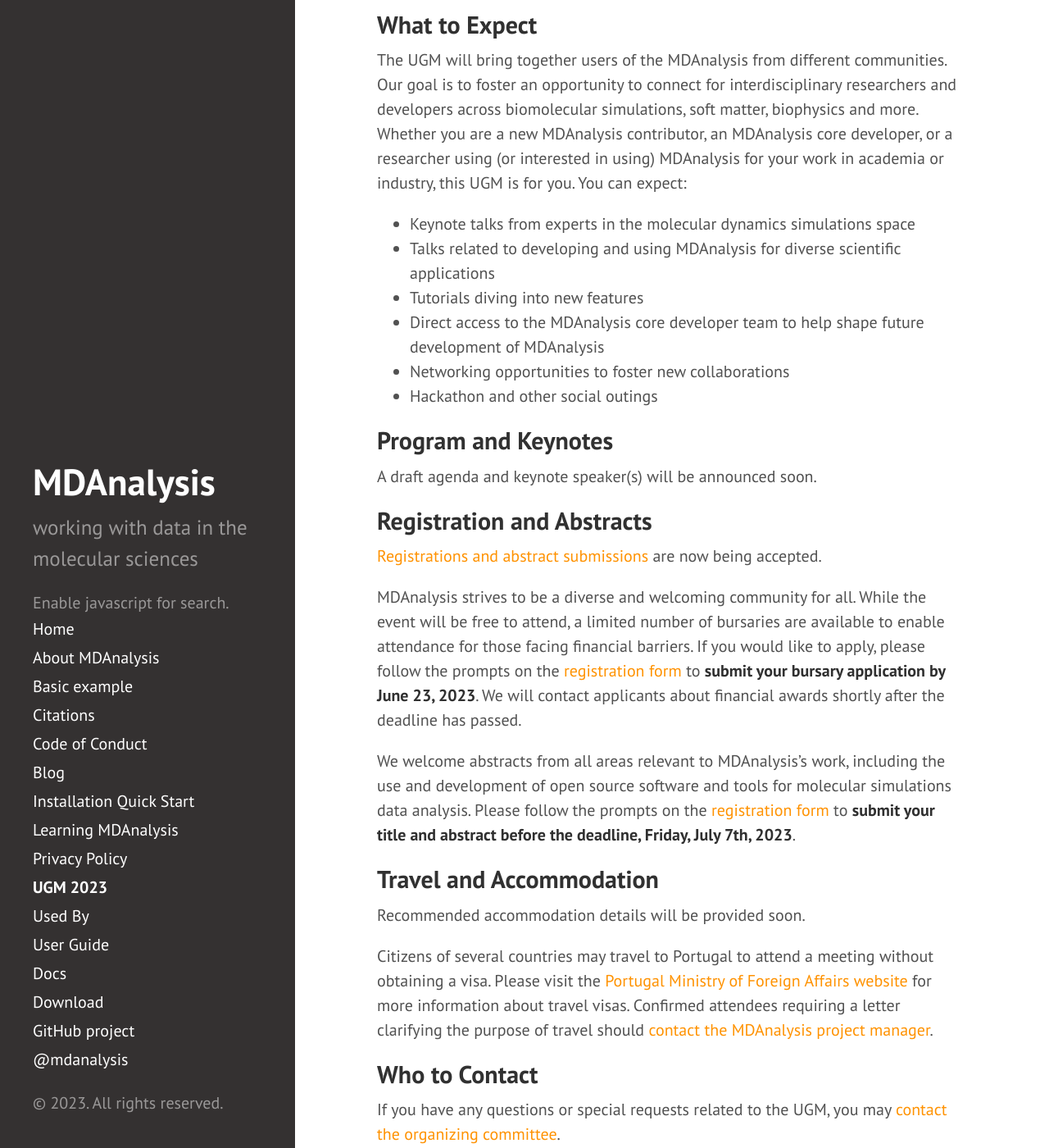
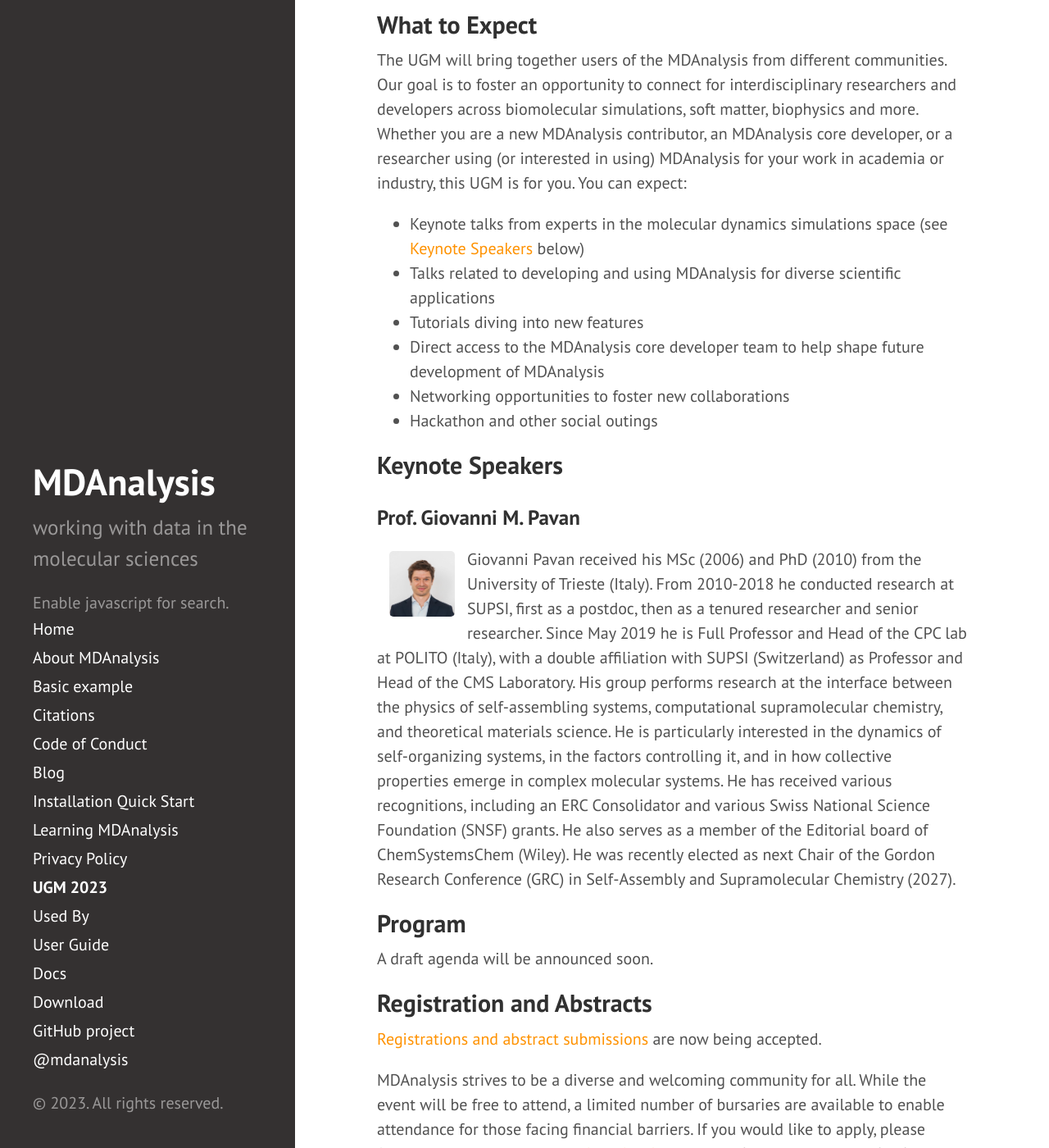
Before and after one commit to MDAnalysis/MDAnalysis.github.io, a Jekyll site: the page built from pages/ugm2023.md, in a window 1280 px wide and 1400 px high, scrolled down 767 px. Shown: the whole window at 82% size. Built offline with Jekyll 4.4.1, drawn with Linux system fonts in a browser that asks for light colours; comment, search, counter and statistics services are not loaded; some of the changed text lies outside the part shown.

Commit message:
Add Giovanni as keynote speaker to UGM page

```diff
--- a/pages/ugm2023.md
+++ b/pages/ugm2023.md
@@ -17,22 +17,32 @@ Live, in-person format
 
 ## What to Expect
 The UGM will bring together users of the MDAnalysis from different communities. Our goal is to foster an opportunity to connect for interdisciplinary researchers and developers across biomolecular simulations, soft matter, biophysics and more. Whether you are a new MDAnalysis contributor, an MDAnalysis core developer, or a researcher using (or interested in using) MDAnalysis for your work in academia or industry, this UGM is for you. You can expect:
-* Keynote talks from experts in the molecular dynamics simulations space
+* Keynote talks from experts in the molecular dynamics simulations space (see [Keynote Speakers](https://www.mdanalysis.org/pages/ugm2023/#keynote-speakers) below)
 * Talks related to developing and using MDAnalysis for diverse scientific applications
 * Tutorials diving into new features
 * Direct access to the MDAnalysis core developer team to help shape future development of MDAnalysis
 * Networking opportunities to foster new collaborations
 * Hackathon and other social outings
 
-## Program and Keynotes
-A draft agenda and keynote speaker(s) will be announced soon.
+## Keynote Speakers
+### Prof. Giovanni M. Pavan
+
+<img
+src="/public/images/FotoGMP.jpg"
+title="Prof. Giovanni M. Pavan" alt="Prof. Giovanni M. Pavan"
+style="float: left; width: 110px; height: 110px; border-radius: 20px; border: 15px solid white" />
+
+Giovanni Pavan received his MSc (2006) and PhD (2010) from the University of Trieste (Italy). From 2010-2018 he conducted research at SUPSI, first as a postdoc, then as a tenured researcher and senior researcher. Since May 2019 he is Full Professor and Head of the CPC lab at POLITO (Italy), with a double affiliation with SUPSI (Switzerland) as Professor and Head of the CMS Laboratory. His group performs research at the interface between the physics of self-assembling systems, computational supramolecular chemistry, and theoretical materials science. He is particularly interested in the dynamics of self-organizing systems, in the factors controlling it, and in how collective properties emerge in complex molecular systems. He has received various recognitions, including an ERC Consolidator and various Swiss National Science Foundation (SNSF) grants. He also serves as a member of the Editorial board of ChemSystemsChem (Wiley). He was recently elected as next Chair of the Gordon Research Conference (GRC) in Self-Assembly and Supramolecular Chemistry (2027).
+
+## Program
+A draft agenda will be announced soon.
 
 ## Registration and Abstracts
 [Registrations and abstract submissions][eventbrite] are now being accepted.
 
 MDAnalysis strives to be a diverse and welcoming community for all. While the event will be free to attend, a limited number of bursaries are available to enable attendance for those facing financial barriers. If you would like to apply, please follow the prompts on the [registration form][eventbrite] to **submit your bursary application by June 23, 2023**. We will contact applicants about financial awards shortly after the deadline has passed.
 
-We welcome abstracts from all areas relevant to MDAnalysis's work, including the use and development of open source software and tools for molecular simulations data analysis. Please follow the prompts on the [registration form][eventbrite] to **submit your title and abstract before the deadline, Friday, July 7th, 2023**.
+We welcome abstracts from all areas relevant to MDAnalysis's work, including the use and development of open source software and tools for molecular simulations data analysis. Please follow the prompts on the [registration form][eventbrite] to **submit your title and abstract before the deadline, July 7, 2023**.
 
 ## Travel and Accommodation
 Recommended accommodation details will be provided soon.
```
